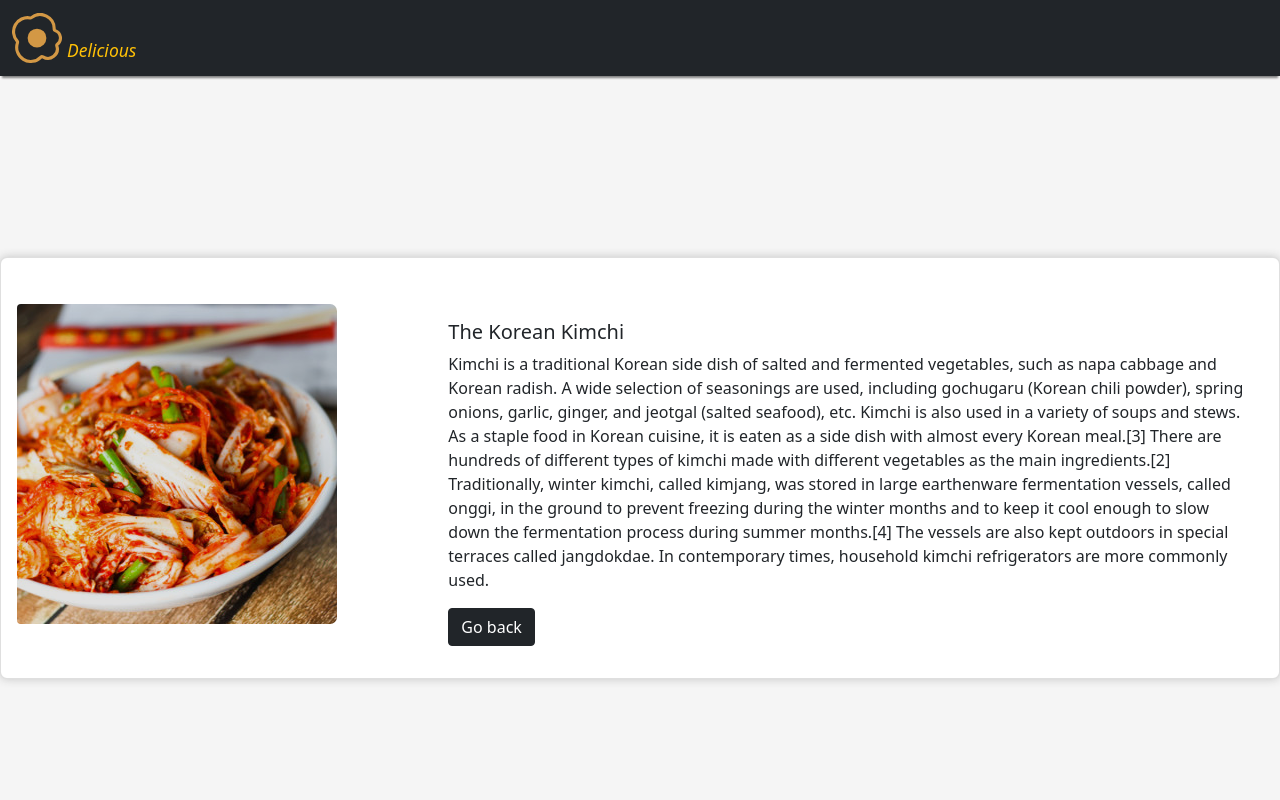
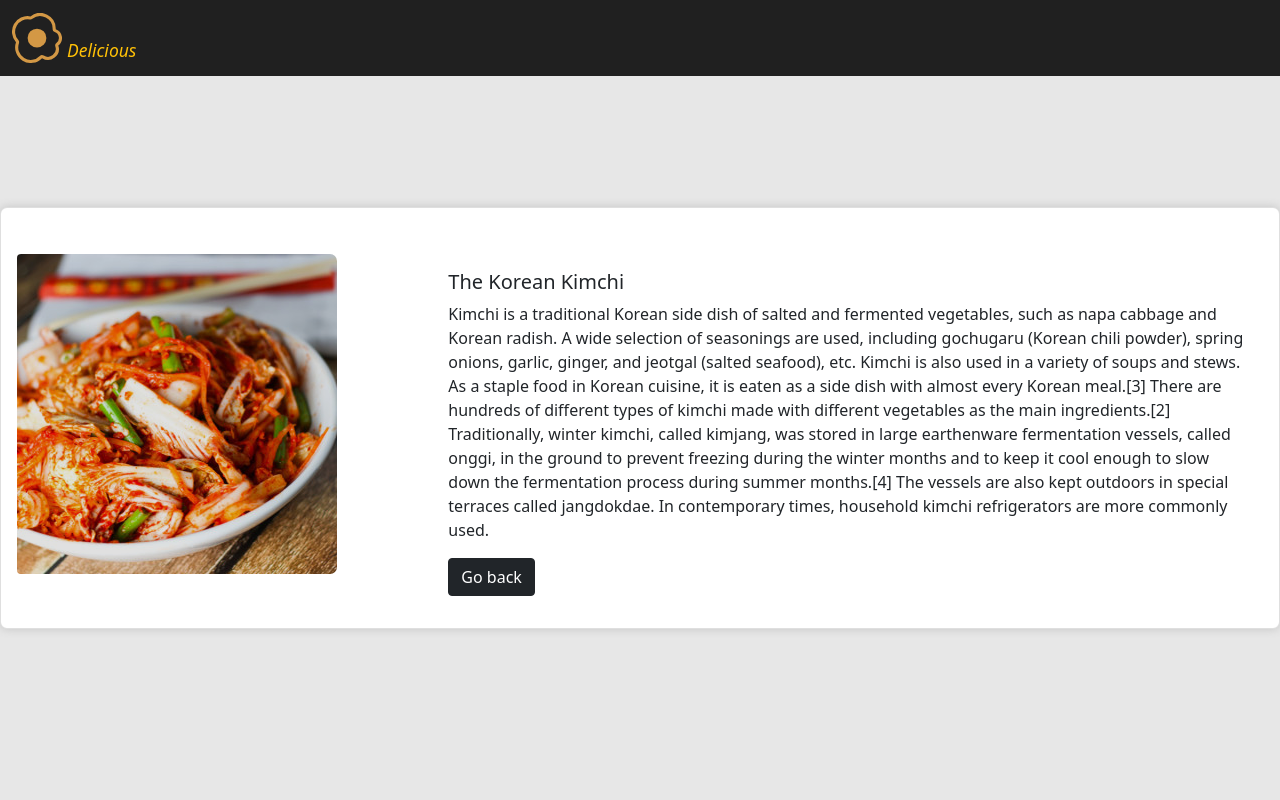
Before and after one commit to Sabajmukhadze1996/food-info, a React (Create React App) app: page /asianpage/seemorekoreankimchi in a window 1280 px wide. Shown: the top 800 px of the page. Built offline with nearby package versions, Linux system fonts and the light colour scheme.

Commit message:
navbar update

```diff
--- a/src/App.js
+++ b/src/App.js
@@ -31,6 +31,7 @@ import { SeeMoreSingaporeanCrab } from './seemoreasianfoods/SeeMoreSingaporeanCr
 import { SeeMoreKoreanKimchi } from './seemoreasianfoods/SeeMoreKoreanKimchi';
 import { SeeMoreThailandSom } from './seemoreasianfoods/SeeMoreThailandSom';
 import { SeeMoreNepalMomos } from './seemoreasianfoods/SeeMoreNepalMomos';
+
 
 
 
--- a/src/components/Footer.js
+++ b/src/components/Footer.js
@@ -5,7 +5,7 @@ export const Footer = () => {
   return (
     <footer className="container-fluid text-white
     py-2 mt-3 d-flex  justify-content-center align-items-center  flex-column
-    bg-dark text-center gap-3">
+   text-center gap-3">
         <div className="d-flex align-items-end">
           <img src={MainLogo} style={{width: '40px'}} alt="logo"/>
           <h5><i style={{color: '#f0ad4e'}}>Delicious</i></h5>
--- a/src/components/Home.js
+++ b/src/components/Home.js
@@ -12,11 +12,13 @@ import spanishpaella from '../europeanfoodimages/spanish-paella-1.png'
 import guabao from '../asianfoodimages/gua-bao-1.png'
 import sushi from '../asianfoodimages/sushi-1.png'
 
+
 export const Home = () => {
   const navigate = useNavigate()
+
   return (
     <>
-    <h1 className="text-center py-3"><i>Home</i></h1>
+    <h1 className="text-center py-3"><i id="home-title">Home</i></h1>
     <div className="container-fluid d-flex justify-content-center py-3">
      <div id="carouselExampleCaptions" className="carousel slide w-100" data-bs-ride="carousel">
   <div className="carousel-indicators">
--- a/src/components/Navbar.js
+++ b/src/components/Navbar.js
@@ -1,21 +1,14 @@
 import React from 'react'
 import MainLogo from '../svgfiles/egg-logo.svg'
 import { NavLink} from 'react-router-dom';
-import { useState } from 'react';
-import { useEffect } from 'react';
-import { SpanishPaellaInfo } from './SpanishPaellaInfo';
+
 
 
 export const Navbar = () => {
 
-
-  const handleSubmit = (e) => {
-    e.preventDefault();
-  }
-
   return(
    <>
-    <nav className="navbar navbar-expand-sm sticky-top navbar-dark bg-dark py-2">
+    <nav className="navbar navbar-expand-md sticky-top navbar-dark  py-2">
   <div className="container-fluid">
     <div className="navbar-brand ">
     <img src={MainLogo} alt="logo" style={{width: '50px'}}/>
@@ -28,7 +21,7 @@ export const Navbar = () => {
       <span className="navbar-toggler-icon"></span>
     </button>
     <div className="collapse navbar-collapse" id="navbarTogglerDemo02">
-      <ul className="navbar-nav me-auto mb-2 mb-lg-0 d-flex justify-content-evenly gap-2 mt-4 w-100 h6">
+      <ul className="navbar-nav me-auto mb-2 mb-lg-0 d-flex justify-content-evenly gap-3 mt-4 w-100 h5">
         <NavLink to="/">Home</NavLink>
         <NavLink to="/americanpage">American</NavLink>
         <NavLink to="/europeanpage">European</NavLink>
--- a/src/index.scss
+++ b/src/index.scss
@@ -6,7 +6,7 @@
 
 body {
   min-height: 100vh;
-  background-color: whitesmoke;
+  background-color: rgb(231, 231, 231);
   overflow-x: hidden;
   display: flex;
   flex-direction: column;
@@ -18,6 +18,7 @@ body {
   display: flex;
   flex-direction: column;
   justify-content: center;
+  padding-bottom: 100px;
 }
 
 
@@ -33,7 +34,7 @@ html, body {
 
 //navbar
 nav {
-  box-shadow: 0 4px 2px -2px gray;
+  background-color: #202020;
 }
 
 a.active {
@@ -49,7 +50,7 @@ nav .navbar-brand {
 
 ul a {
   color: whitesmoke;
-  transition: 0.3s ease;
+  transition: 0.2s ease;
 }
 ul a:hover {
   color: #f0ad4e;
@@ -149,3 +150,15 @@ nav *{
     transform: translate(0px);
   }
 }
+
+//footer
+footer {
+  background-color: #202020;
+}
+
+//darkmode switch component
+
+.dark-mode-div {
+  display: flex;
+  justify-content: end;
+}
--- a/src/pages/AmericanPage.js
+++ b/src/pages/AmericanPage.js
@@ -22,7 +22,7 @@ export const AmericanPage = () => {
     return (
     <>
       <div className="container-fluid py-3">
-         <h1 className="text-center py-3 "><i>American Cuisine</i></h1>
+         <h1 className="text-center py-3 "><i id="american-title">American Cuisine</i></h1>
          <img id="american-main" className="img-fluid py-2" src={americanimage1}
          alt="american-cuisine"/>
 
--- a/src/pages/AsianPage.js
+++ b/src/pages/AsianPage.js
@@ -15,7 +15,7 @@ export const AsianPage = () => {
   return (
     <>
     <div className="container-fluid  py-3">
-          <h1 className="text-center py-3"><i>Asian Cuisine</i></h1>
+          <h1 className="text-center py-3"><i id="asian-title">Asian Cuisine</i></h1>
          <img id="asianmain" className="img-fluid w-100 py-2" src={asianmainimage}
           alt="european-cousine"/>
 
--- a/src/pages/EuropeanPage.js
+++ b/src/pages/EuropeanPage.js
@@ -15,7 +15,7 @@ export const EuropeanPage = () => {
   return (
     <>
     <div className="container-fluid  py-3">
-          <h1 className="text-center py-3"><i>European Cuisine</i></h1>
+          <h1 className="text-center py-3"><i id="european-title">European Cuisine</i></h1>
          <img id="europeanmain" className="img-fluid w-100 py-2" src={europeanmainimage}
           alt="european-cousine"/>
 
```
